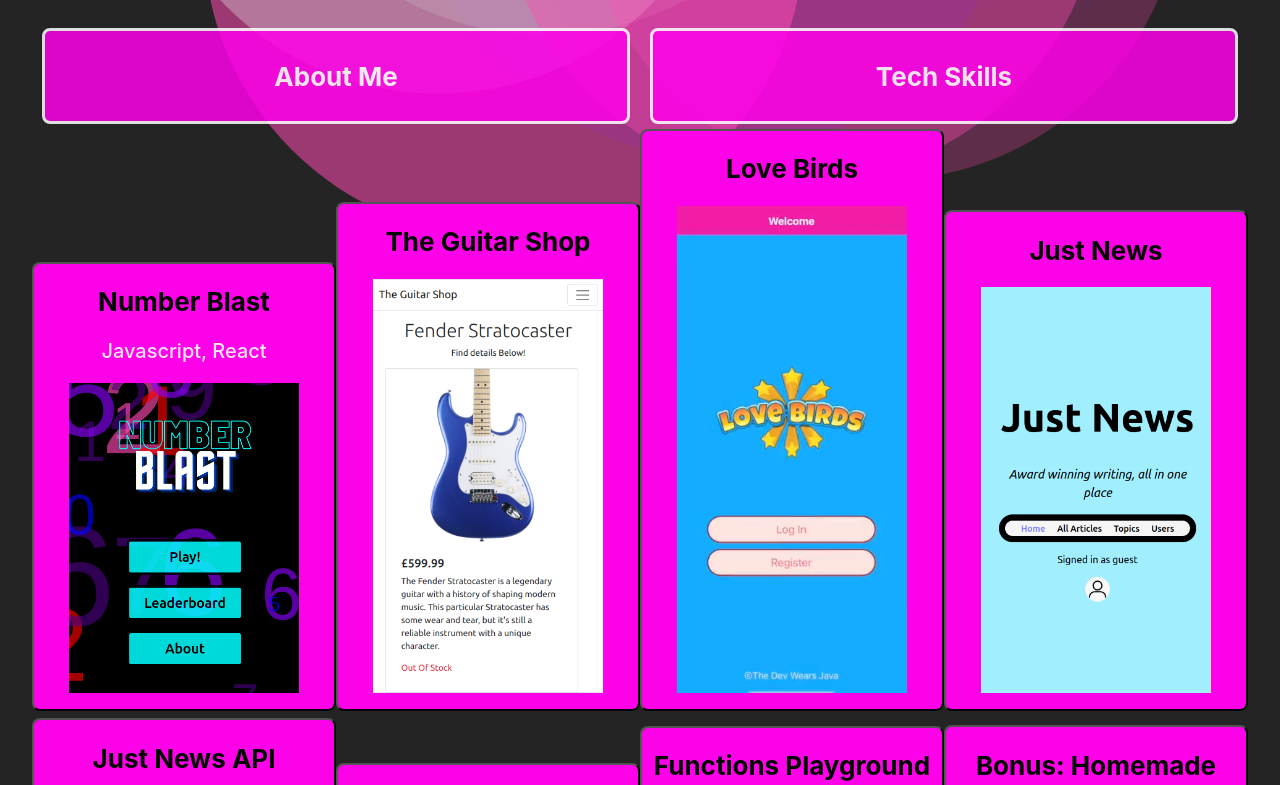
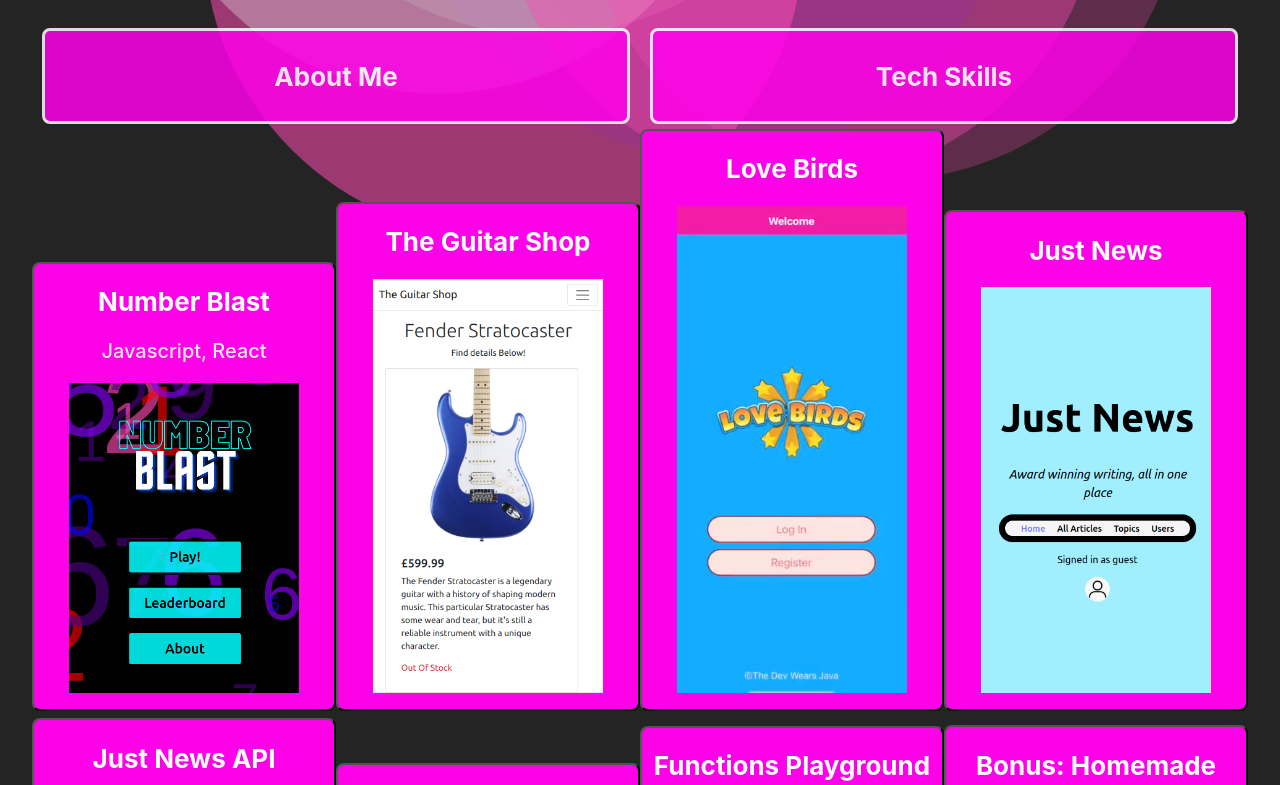
Before and after one commit to DanielCouperthwaite/urban-health, a React (Vite) app: page /home in a window 1280 px wide. Shown: the part 580-1365 px from the top of the page. Built offline with nearby package versions, Linux system fonts and the light colour scheme.

Commit message:
home page styling

```diff
--- a/src/Home/Home.css
+++ b/src/Home/Home.css
@@ -59,8 +59,10 @@ p {
 
 .project-button {
     width: 25%;
-    max-width: 340px;
+    max-width: 330px;
     min-width: 300px;
+    color: white;
+    border: "1px solid white";
 }
 
 .social-holder {
```
